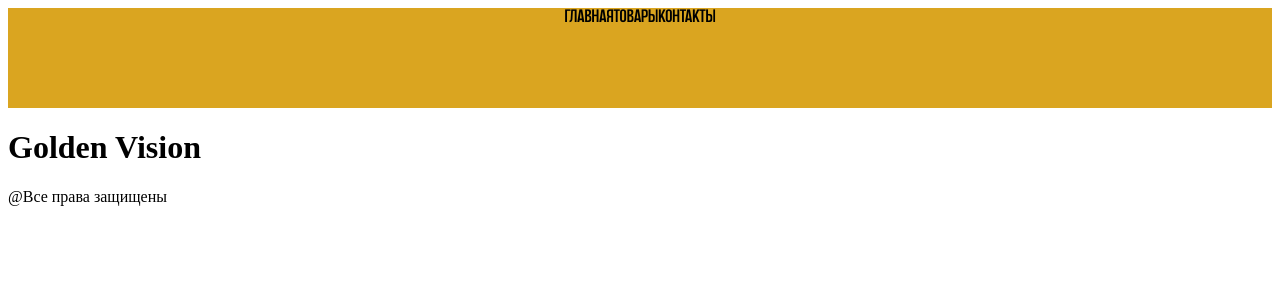
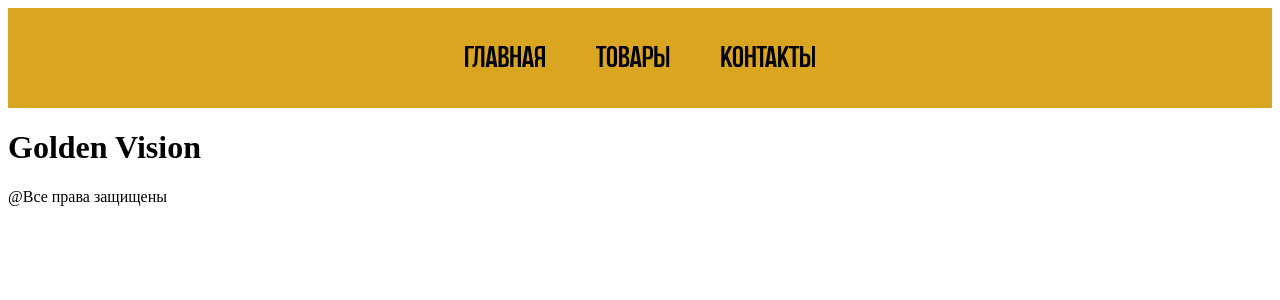
Before and after one commit to SenSeiDanilka/projectFlask, a Flask app: page / in a window 1280 px wide. Shown: the top 300 px of the page. Run offline with Flask 3, Linux system fonts and the light colour scheme.

Commit message:
Обновил стили меню

```diff
--- a/static/css/style.css
+++ b/static/css/style.css
@@ -9,15 +9,18 @@ header {
     display: flex;
     justify-content: center;
     font-family: "Nav";
+    gap: 50px;
+    align-items: center;
 }
 
 a {
     color: black;
     text-decoration: none;
-    font-size: 18px;
+    font-size: 30px;
     transition: 200ms;
 }
 
 a:hover {
     color: brown;
+    background-color: burlywood;
 }
```
